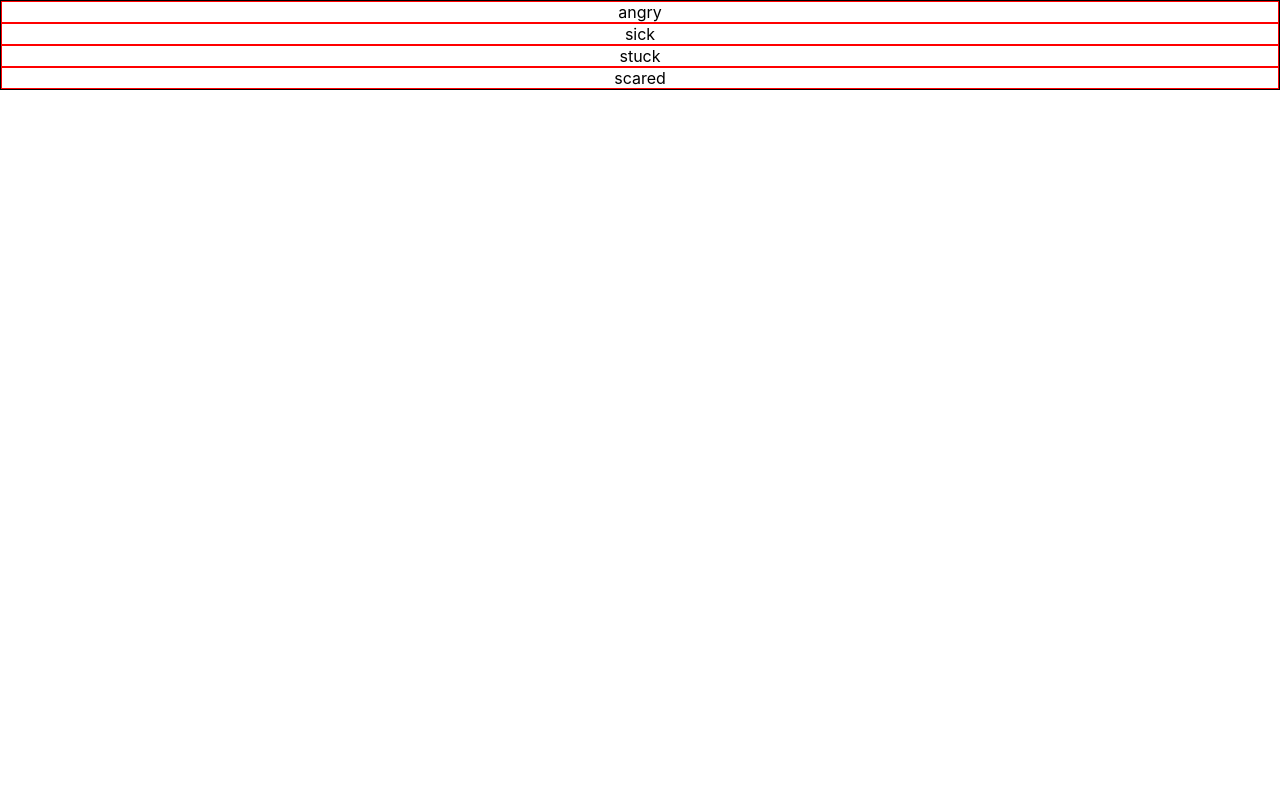
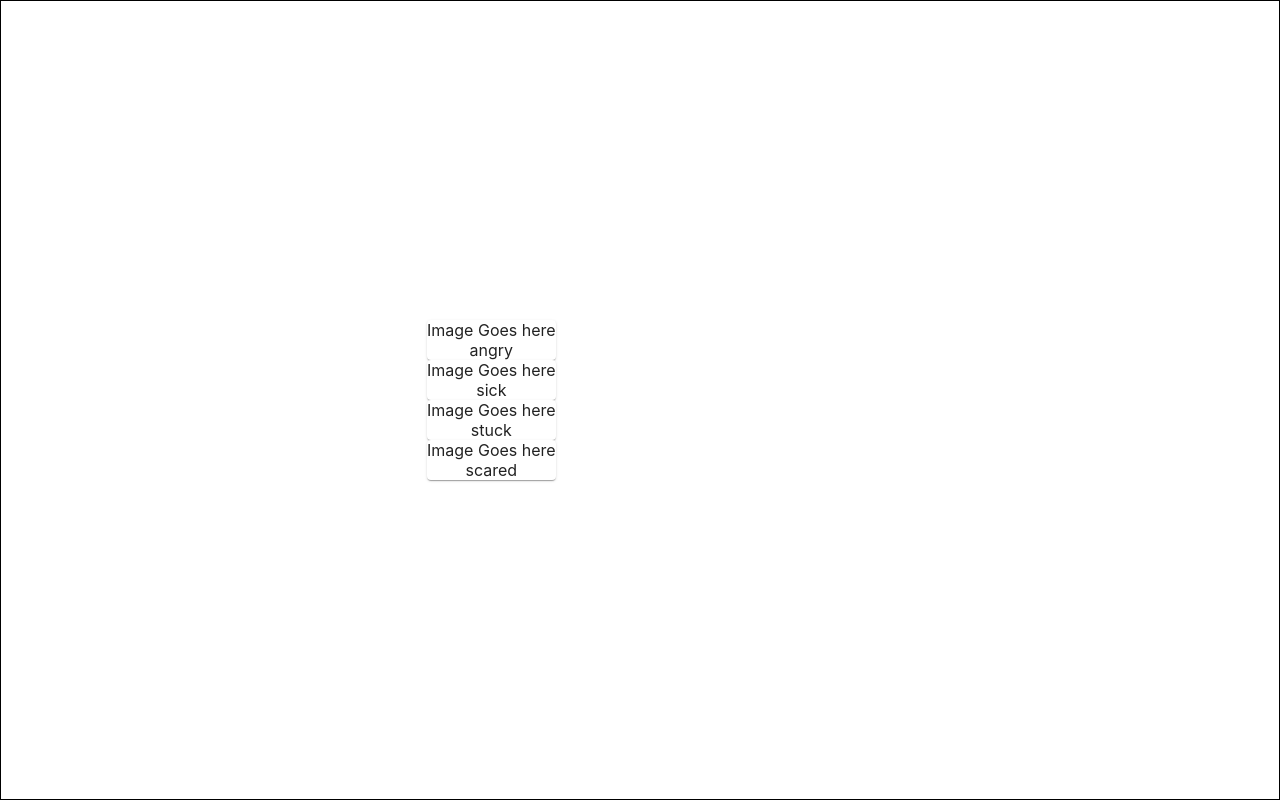
Before and after one commit to MoatazDj/eslamo, a React (Create React App) app in the folder client/: page / in a window 1280 px wide. Built offline with nearby package versions, Linux system fonts and the light colour scheme.

Commit message:
add Material UI styling

```diff
--- a/client/package.json
+++ b/client/package.json
@@ -3,6 +3,7 @@
   "version": "0.1.0",
   "private": true,
   "dependencies": {
+    "@material-ui/core": "^4.9.13",
     "@testing-library/jest-dom": "^4.2.4",
     "@testing-library/react": "^9.5.0",
     "@testing-library/user-event": "^7.2.1",
--- a/client/src/components/statesSelect/statesSelect.jsx
+++ b/client/src/components/statesSelect/statesSelect.jsx
@@ -1,5 +1,9 @@
 import React from 'react';
+import { makeStyles } from '@material-ui/core/styles';
+import Paper from '@material-ui/core/Paper';
+import Grid from '@material-ui/core/Grid';
 import './statesSelect.css';
+
 
 class States extends React.Component {
   constructor(props) {
@@ -15,19 +19,42 @@ class States extends React.Component {
   }
   render() {
     return (
-      <div className='states'>
+        <Grid
+          container
+          className='states'
+          spacing={0}
+          direction="column"
+          alignItems="center"
+          justify="center"
+          style={{ minHeight: '100vh' }}
+        >
           {
             this.state.emotionalStates.map((emotionalState, index) => {
               return (
-              <div className='state' key={index} onClick={this.getVerses}>
+                <Grid container item key={index} md={4}>
+
+                    <Paper id='stateComponent'>
+                      <Grid item>
+                        Image Goes here
+                      </Grid>
+                      <Grid item>
                         {emotionalState}
-              </div>
+                      </Grid>
+                    </Paper>
+
+                </Grid>
               );
             })
           }
-      </div>
+        </Grid>
+
     );
   }
 }
 
 export default States;
+
+
+        // <div className='state' key={index} onClick={this.getVerses}>
+        //           {emotionalState}
+        //         </div>
```
Also changed, not shown: 1 other file (tests, documents, lock files or other folders). Lines whose indentation alone changed are shown as unchanged.
